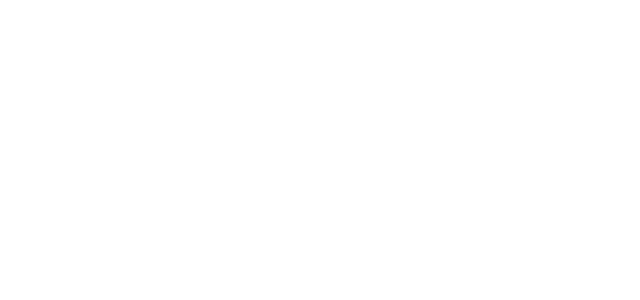
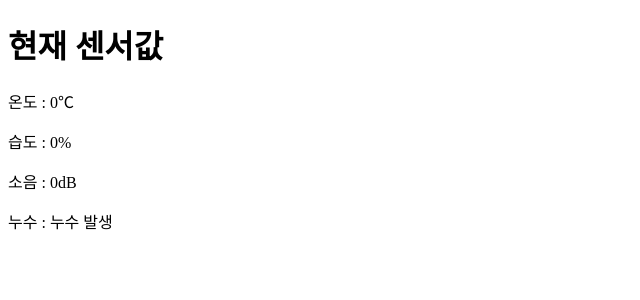
Before and after one commit to betterproject-dev/spider_front, a React (Vite) app: page /machine in a window 1280 px wide. Before the commit this address had no page. Shown: the top 300 px of the page, without its empty margins (0-640 px from the left). Built offline with nearby package versions, Linux system fonts and the light colour scheme; no server answers.

Commit message:
feat: 웹소켓으로 현재 센서값 전달 완료

```diff
--- a/package.json
+++ b/package.json
@@ -15,9 +15,12 @@
     "@fortawesome/free-regular-svg-icons": "^7.1.0",
     "@fortawesome/free-solid-svg-icons": "^7.1.0",
     "axios": "^1.13.2",
+    "chart.js": "^4.5.1",
     "react": "^19.2.0",
+    "react-chartjs-2": "^5.3.1",
     "react-dom": "^19.2.0",
-    "react-router-dom": "^6.30.2"
+    "react-router-dom": "^6.30.2",
+    "socket.io-client": "^4.8.3"
   },
   "devDependencies": {
     "@eslint/js": "^9.39.1",
--- a/src/Route.jsx
+++ b/src/Route.jsx
@@ -1,6 +1,7 @@
 import { Route, Routes } from "react-router-dom"
 import Admin from "./features/Admin/pages/Admin"
 import Camera from "./features/Camera/pages/Camera"
+import MachinePage from "./features/Machines/pages/MachinePage"
 
 
 const Routers = () => {
@@ -9,6 +10,7 @@
       <Routes>
         <Route path="/" element={<Admin/>} />
         <Route path="/camera" element={<Camera />} />
+        <Route path="/machine" element={<MachinePage />} />
       </Routes>
     </>
   )
--- a/src/features/Admin/pages/Admin.jsx
+++ b/src/features/Admin/pages/Admin.jsx
@@ -5,7 +5,7 @@
 
 const Admin = () => {
   const [pin, setPin] = useState("");
-  const navigate = UseNavi();
+  const {goTo} = UseNavi();
 
   const SpringUrl = import.meta.env.VITE_SPRING_API_URL;
 
@@ -15,12 +15,13 @@
       const res = await axios.post(`${SpringUrl}/api/check-admin`, {number: pin});
       if (res.data.success) {
         alert(res.data.message);
-        navigate('/camera') // 인증 성공 시 이동할 페이지
+        goTo('/camera') // 인증 성공 시 이동할 페이지
       } else {
         alert(res.data.message);
         setPin(""); // 틀리면 입력창 초기화
       }
     } catch (err) {
+      console.error(err)
       alert("서버 연결 실패")
     }
   };
--- /dev/null
+++ b/src/features/Machines/components/CurrentSensors.jsx
@@ -0,0 +1,41 @@
+import { useEffect, useState } from 'react';
+import { io } from 'socket.io-client';
+
+/**
+ * 웹소켓으로 온도, 습도, 소음, 누수 센서값을 받아서 data에 넣음
+ */
+
+const socket = io("http://localhost:5000");
+
+const CurrentSensors = () => {
+  const [data, setData] = useState({
+    temperature : 0,
+    humidity : 0,
+    noise : 0,
+    leak : false,
+  });
+
+  useEffect(() => {
+    socket.on("sensor_data", (newData) => {
+      // console.log("실시간 들어오는 데이터 : ", newData)  // 개발 끝나면 삭제
+      setData(newData);
+
+      // 컴포넌트가 사라질 때 리스너 해제
+      return () => {
+        socket.off("sensor_data");
+      }
+    })
+  }, []);
+
+  return (
+    <>
+      <h1>현재 센서값</h1>
+      <p>온도 : {data["temperature"]}℃</p>
+      <p>습도 : {data["humidity"]}%</p>
+      <p>소음 : {data["noise"]}dB</p>
+      <p>누수 : {data["leak"] ? '정상' : '누수 발생'}</p>
+    </>
+  )
+}
+
+export default CurrentSensors;
--- /dev/null
+++ b/src/features/Machines/pages/MachinePage.jsx
@@ -0,0 +1,11 @@
+import CurrentSensors from "../components/CurrentSensors";
+
+const MachinePage = () => {
+  return (
+    <>
+      <CurrentSensors />
+    </>
+  )
+};
+
+export default MachinePage;
```
Also changed, not shown: 1 other file (tests, documents, lock files or other folders).
